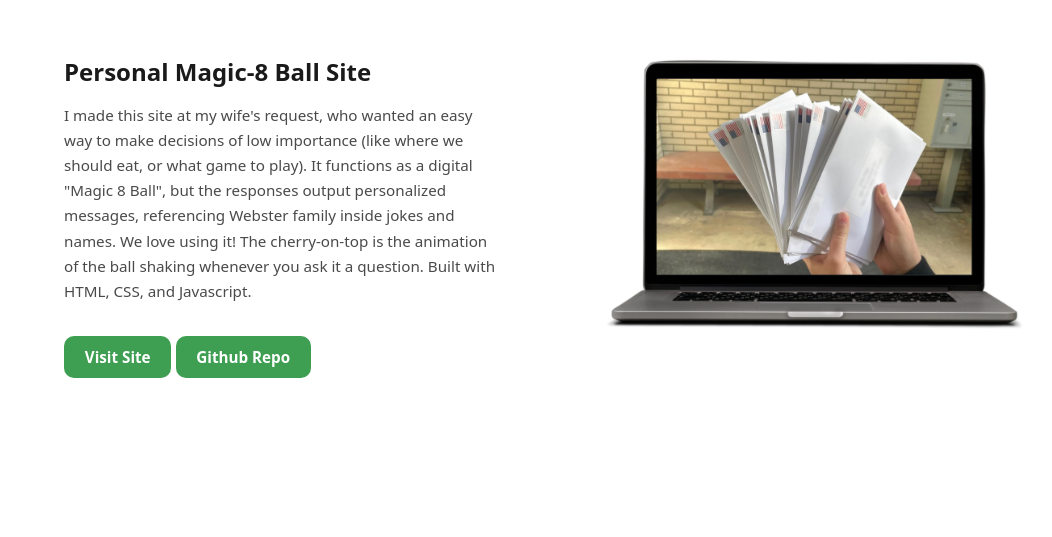
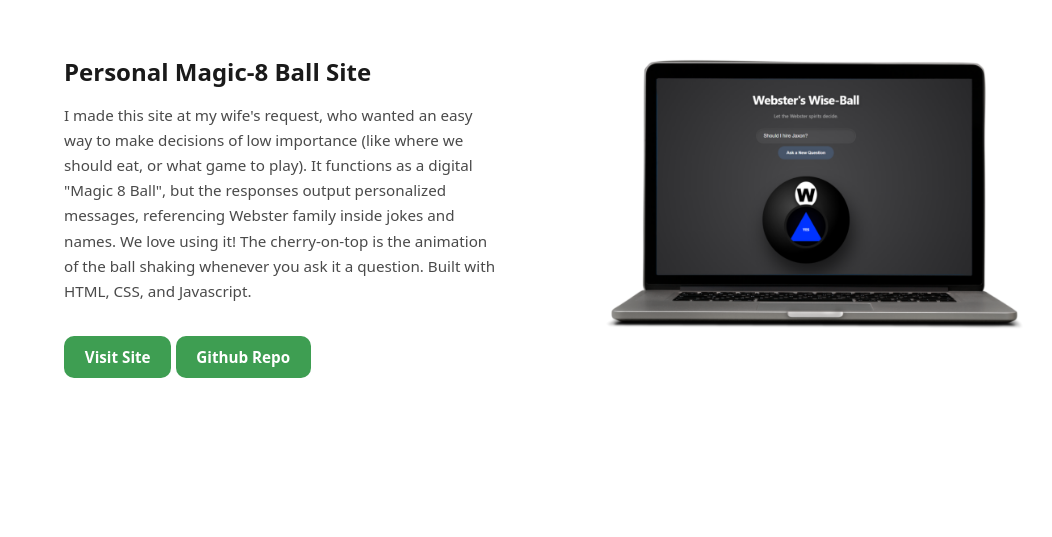
Before and after one commit to jaxonwebster/Jaxons-Portfolio, a plain HTML site: page projects.html in a window 1280 px wide. Shown: the part 4724-5261 px from the top of the page, without its empty margins (108-1160 px from the left). Drawn offline with Linux system fonts and the light colour scheme.

Commit message:
webster wise ball

```diff
--- a/projects.html
+++ b/projects.html
@@ -211,7 +211,7 @@
    <!-- Magic 8 Ball -->
   <div class="project-row reverse">
     <div class="project-image auto-rotate">
-      <img src="images/stickers1.png" alt="">
+      <img src="images/websterwiseball.png" alt="">
     </div>
 
     <div class="project-content">
```
Also changed, not shown: images/websterwiseball.png (added).
